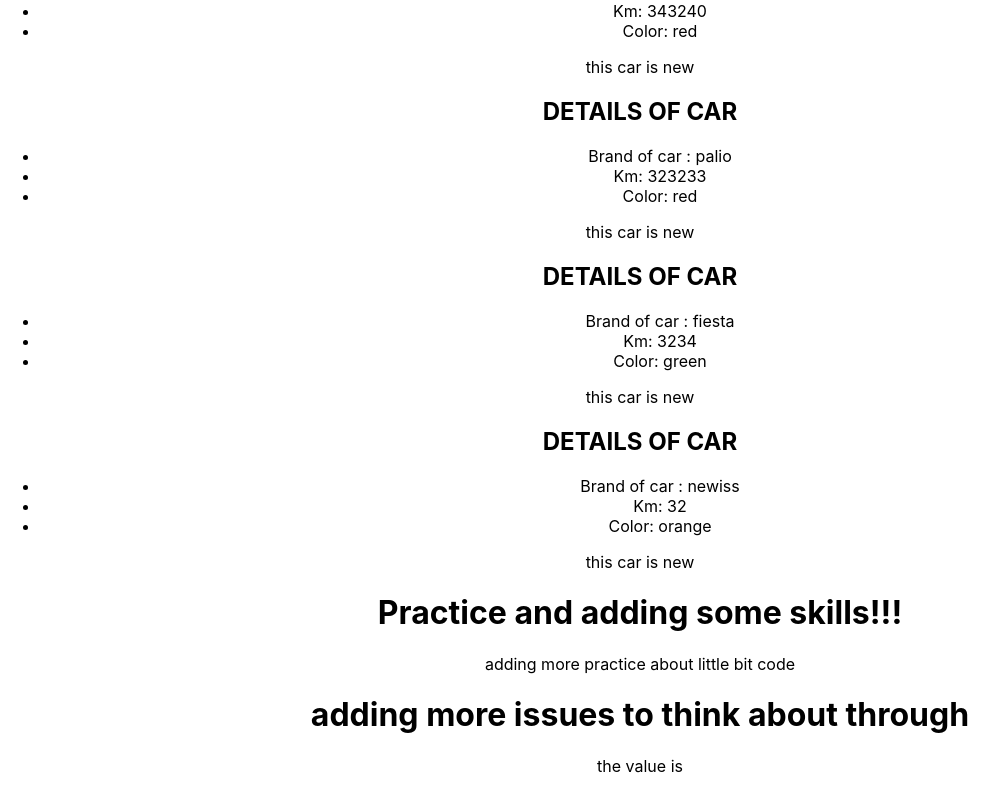
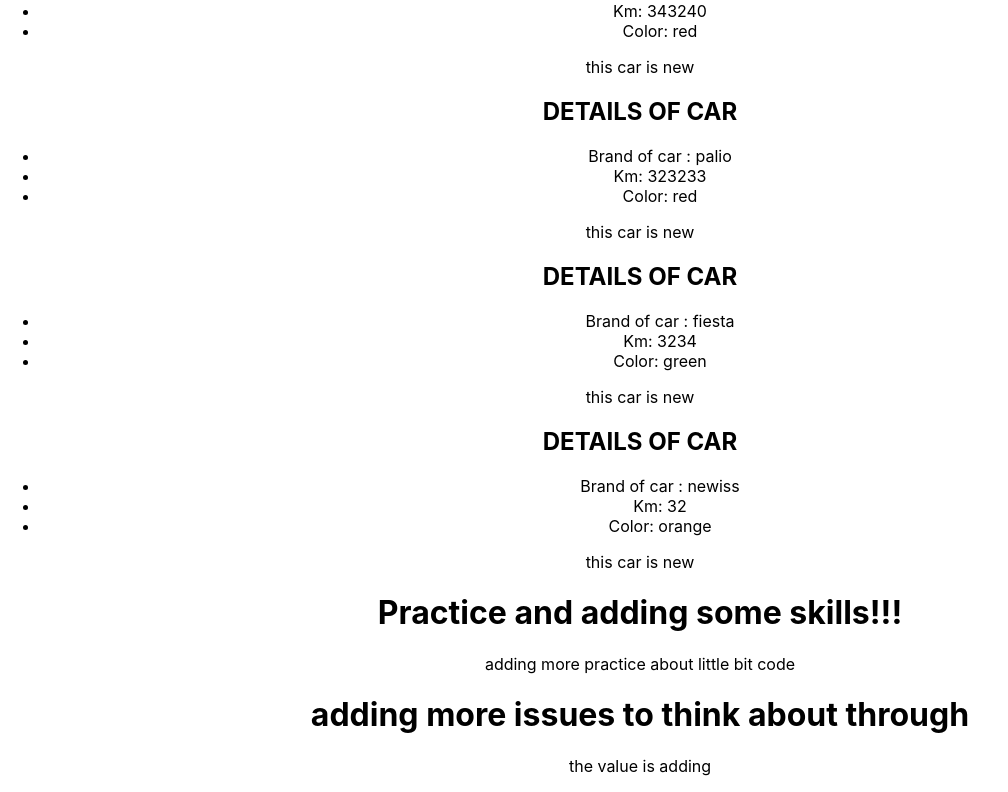
Before and after one commit to felipe-programador-18/remember-little-bit-react, a React (Create React App) app in the folder practice-react/: page / in a window 1280 px wide. Shown: the part 785-1577 px from the top of the page, without its empty margins (0-1008 px from the left). Built offline with nearby package versions, Linux system fonts and the light colour scheme.

Commit message:
c15-adding more code

```diff
--- a/practice-react/src/App.js
+++ b/practice-react/src/App.js
@@ -73,7 +73,7 @@ function App() {
 
 
 
-    <CreateProps>
+    <CreateProps newValue='adding' >
      <p>adding more practice about little bit code</p>
      <h1>adding more issues to think about through</h1>
 
```
